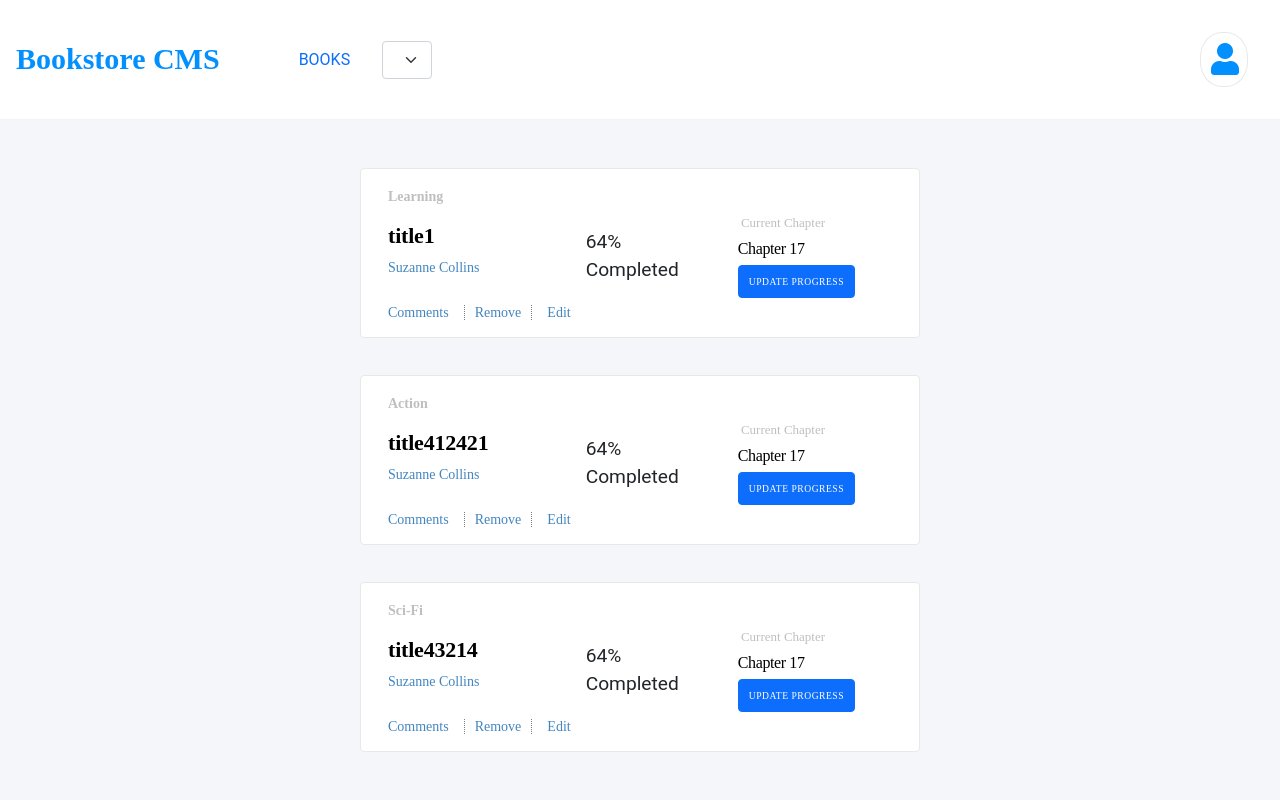
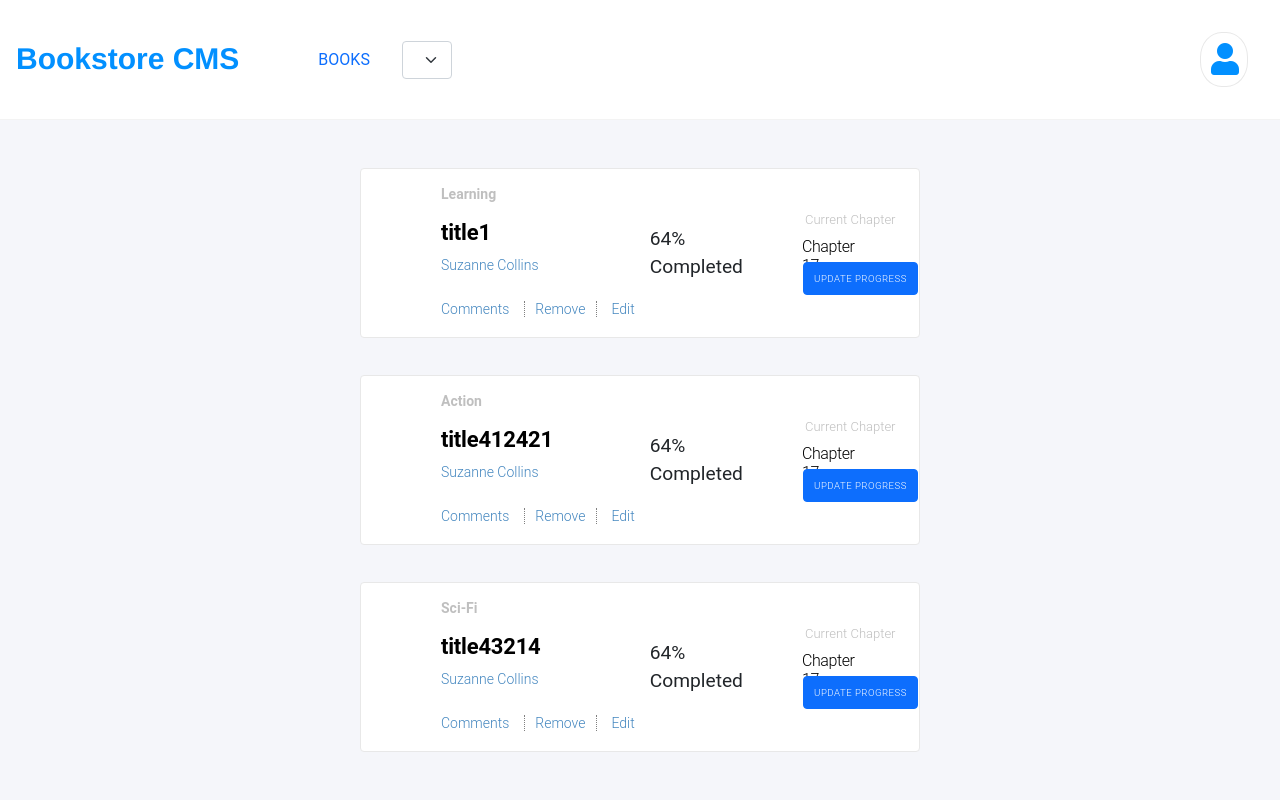
Before and after one commit to MarkoNS1990/bookstore, a React (Create React App) app: page / in a window 1280 px wide. Shown: the top 800 px of the page. Built offline with nearby package versions, Linux system fonts and the light colour scheme.

Commit message:
Update readme

```diff
--- a/src/styles/Book.css
+++ b/src/styles/Book.css
@@ -3,7 +3,6 @@
   padding: 5rem;
   height: 10.625rem;
   margin: 2.313rem auto 0;
-  padding: 2rem 9.188rem 1.625rem 1.688rem;
   border-radius: 4px;
   border: solid 1px #e8e8e8;
   background-color: #fff;
@@ -15,7 +14,7 @@
 .category {
   height: 1.125rem;
   opacity: 0.5;
-  font-family: Montserrat;
+  font-family: Roboto, Helvetica, sans-serif;
   font-size: 0.875rem;
   font-weight: bold;
   font-stretch: normal;
@@ -27,7 +26,7 @@
 
 .title {
   height: 1.813rem;
-  font-family: RobotoSlab;
+  font-family: Roboto, Helvetica, sans-serif;
   font-size: 1.375rem;
   font-weight: bold;
   font-stretch: normal;
@@ -39,7 +38,7 @@
 
 .author {
   margin: 0.25rem 0 0;
-  font-family: RobotoSlab;
+  font-family: Roboto, Helvetica, sans-serif;
   font-size: 0.875rem;
   font-weight: 300;
   font-stretch: normal;
@@ -53,7 +52,7 @@
 .item-link {
   height: 1.188rem;
   margin: 0.188rem 0.938rem 0.125rem 0;
-  font-family: RobotoSlab;
+  font-family: Roboto, Helvetica, sans-serif;
   font-size: 0.875rem;
   font-weight: 300;
   font-stretch: normal;
@@ -79,7 +78,7 @@
   height: 1.125rem;
   margin: 0.063rem 3.625rem 0 3.688rem;
   opacity: 0.5;
-  font-family: RobotoSlab;
+  font-family: Roboto, Helvetica, sans-serif;
   font-size: 0.813rem;
   font-weight: 300;
   font-stretch: normal;
@@ -93,7 +92,7 @@
   width: 4.2rem;
   height: 1.313rem;
   margin: 0.438rem 6.813rem 0.25rem 3.688rem;
-  font-family: RobotoSlab;
+  font-family: Roboto, Helvetica, sans-serif;
   font-size: 1rem;
   font-weight: 300;
   font-stretch: normal;
@@ -104,7 +103,7 @@
 }
 
 .chapter-btn {
-  font-family: RobotoSlab;
+  font-family: Roboto, Helvetica, sans-serif;
   font-size: 0.6rem;
   font-weight: 300;
   font-stretch: normal;
--- a/src/styles/BooksForm.css
+++ b/src/styles/BooksForm.css
@@ -3,7 +3,6 @@
   margin: 2rem auto;
   display: flex;
   flex-direction: column;
-  /* align-items: center; */
 }
 
 .form {
@@ -26,5 +25,3 @@
 .submit {
   width: 8rem;
 }
-
-.form-title {}
--- a/src/styles/CategoryFilter.css
+++ b/src/styles/CategoryFilter.css
@@ -1,7 +1,7 @@
 .categories-div {
-    display: flex;
+  display: flex;
 }
 
 .categories {
-    width: 100%;
+  width: 100%;
 }
--- a/src/styles/Navbar.css
+++ b/src/styles/Navbar.css
@@ -34,7 +34,7 @@ body {
   width: 15rem;
   height: 2.313rem;
   margin: 0.375rem 2.938rem 0.125rem 0;
-  font-family: Montserrat;
+  font-family: Montserrat, Helvetica, sans-serif;
   font-size: 1.875rem;
   font-weight: bold;
   font-stretch: normal;
@@ -48,7 +48,7 @@ body {
   width: 3.688rem;
   height: 1rem;
   margin: 1.125rem 2.563rem 0.688rem 0;
-  font-family: Montserrat;
+  font-family: Montserrat, Helvetica, sans-serif;
   font-size: 0.813rem;
   font-weight: normal;
   font-stretch: normal;
```
Also changed, not shown: src/assets/bookstore.png (added), src/styles/App.css (line endings or trailing spaces), 1 other file (tests, documents, lock files or other folders).
